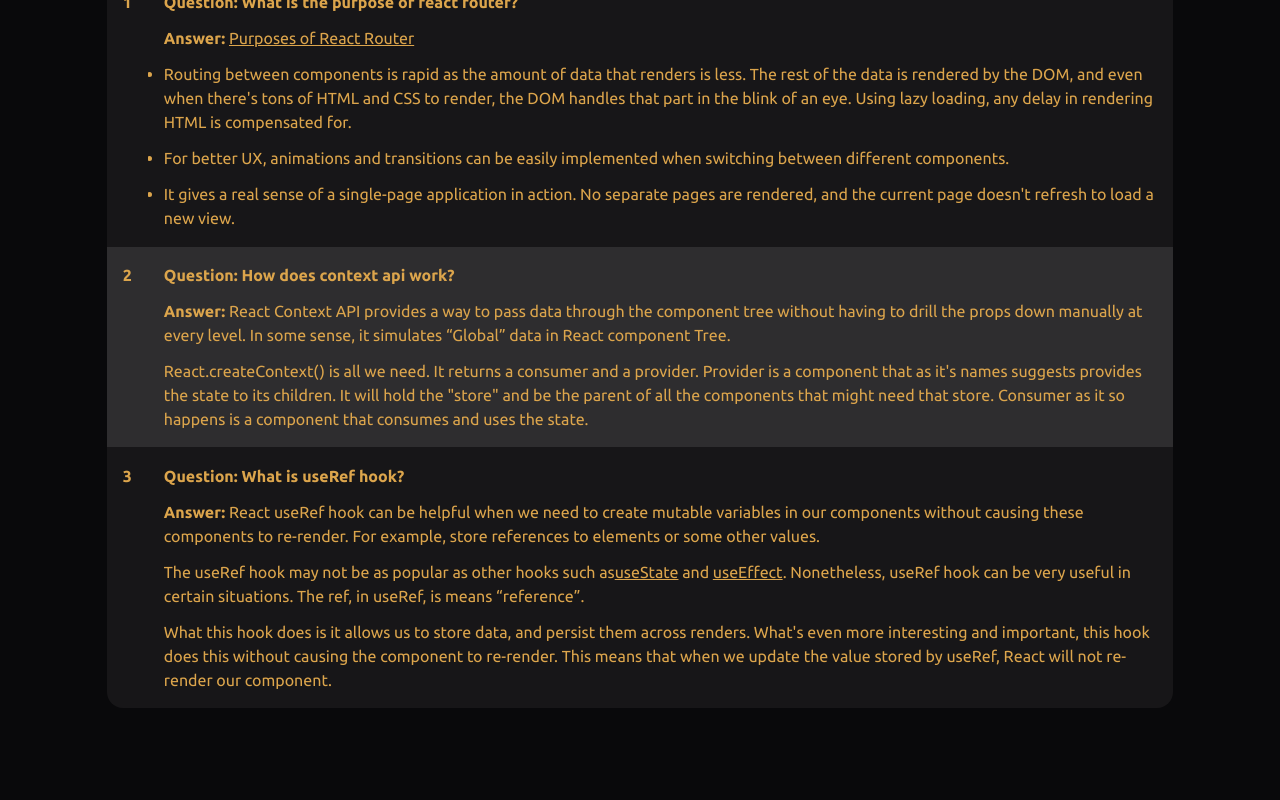
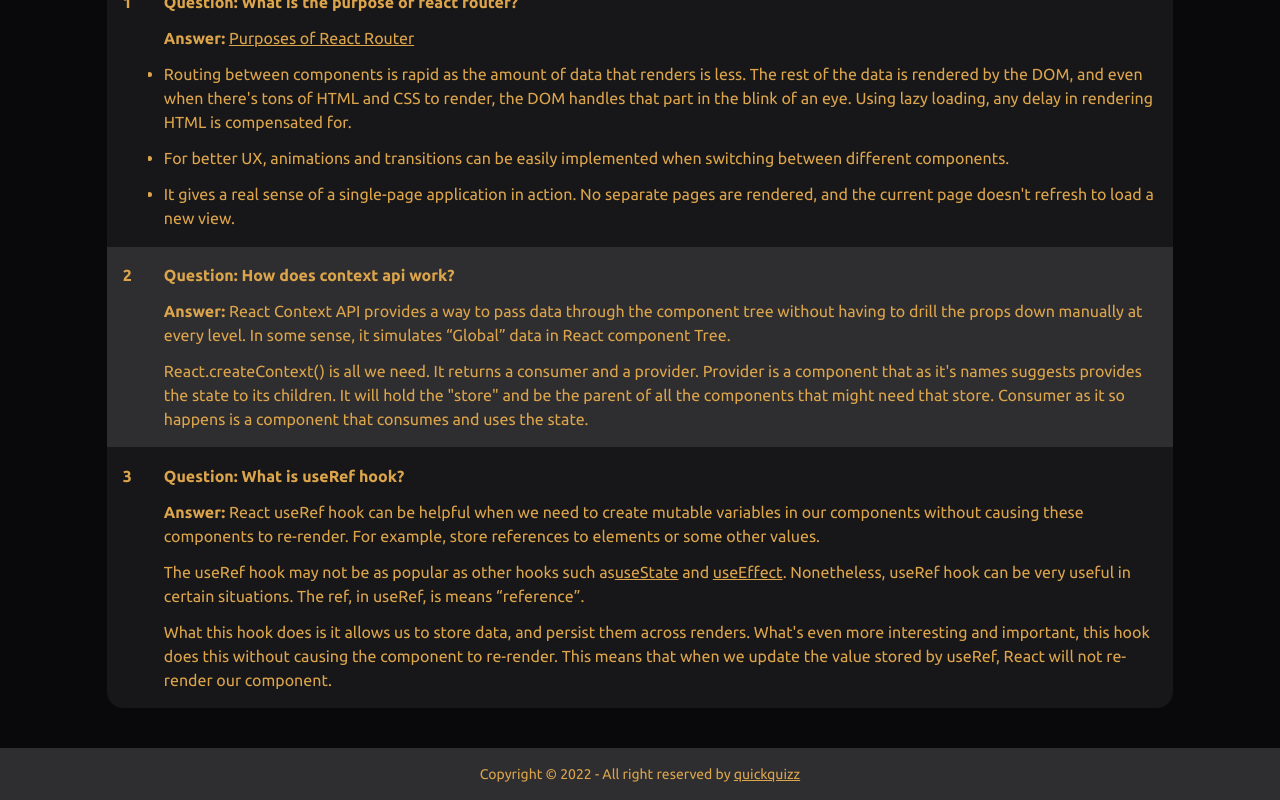
Before and after one commit to s-m-saifullah/Quickquizz, a React (Vite) app: page /blog in a window 1280 px wide. Shown: the part 294-1094 px from the top of the page. Before the commit the page ends 1042 px from the top, so only its background shows below. Built offline with nearby package versions, Linux system fonts and the light colour scheme.

Commit message:
Added Footer

```diff
--- /dev/null
+++ b/src/components/Footer.jsx
@@ -0,0 +1,21 @@
+import React from "react";
+import { Link } from "react-router-dom";
+
+const Footer = () => {
+  return (
+    <div>
+      <footer className="footer footer-center p-4 bg-base-300 text-base-content">
+        <div>
+          <p>
+            Copyright © {new Date().getFullYear()} - All right reserved by{" "}
+            <Link to="/">
+              <u>quickquizz</u>
+            </Link>
+          </p>
+        </div>
+      </footer>
+    </div>
+  );
+};
+
+export default Footer;
--- a/src/components/Statistics.jsx
+++ b/src/components/Statistics.jsx
@@ -40,7 +40,7 @@ const Statistics = () => {
     return null;
   };
   return (
-    <div className="w-11/12 md:w-10/12 mx-auto text-center">
+    <div className="w-11/12 md:w-10/12 mx-auto mb-10 text-center">
       <h2 className="text-2xl md:text-3xl lg:text-4xl font-bold my-10">
         Pie Chart of Topic Questions
       </h2>
--- a/src/layout/Main.jsx
+++ b/src/layout/Main.jsx
@@ -1,5 +1,6 @@
 import React from "react";
 import { Outlet } from "react-router-dom";
+import Footer from "../components/Footer";
 import Header from "../components/Header";
 
 const Main = () => {
@@ -7,6 +8,7 @@ const Main = () => {
     <div>
       <Header />
       <Outlet />
+      <Footer />
     </div>
   );
 };
```
